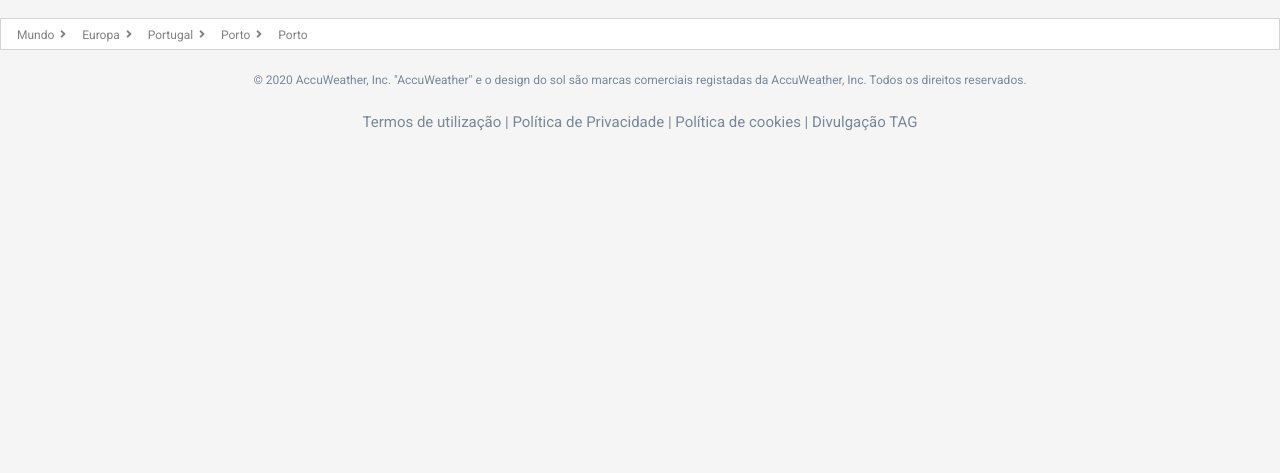
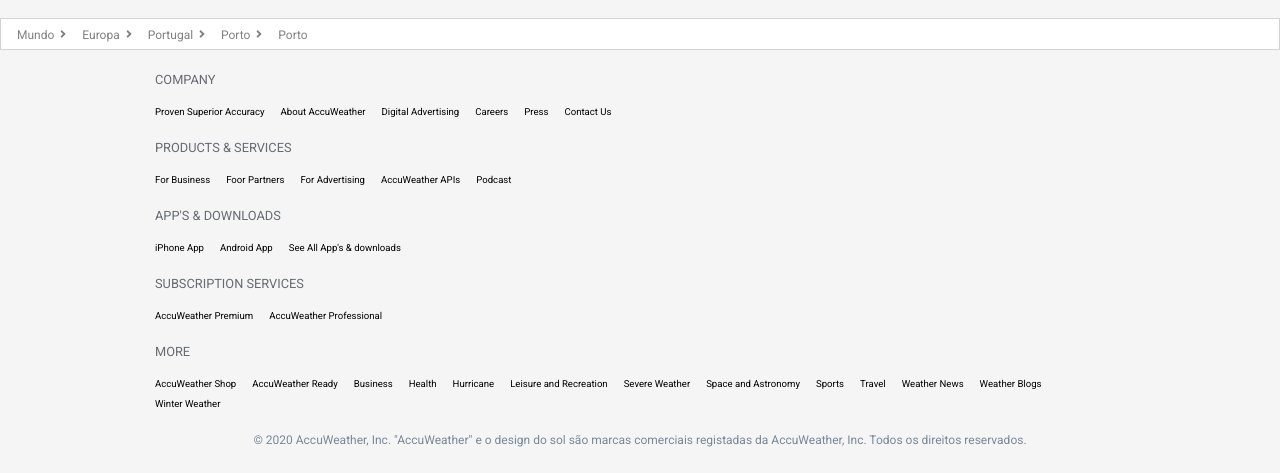
Before and after one commit to filipemmacedo/Accuweather-Project-, an Angular app: page / in a window 1280 px wide. Shown: the part 1012-1485 px from the top of the page. Before the commit the page ends 1162 px from the top, so only its background shows below. Built offline with nearby package versions, Linux system fonts and the light colour scheme; no server answers.

Commit message:
Added Sitemap feature

```diff
--- a/src/app/app.module.ts
+++ b/src/app/app.module.ts
@@ -20,6 +20,7 @@
 import { SidenavComponent } from './sidenav/sidenav.component';
 import { ListlinksComponent } from './listlinks/listlinks.component';
 import { TopstoriesComponent } from './topstories/topstories.component';
+import { SitemapComponent } from './sitemap/sitemap.component';
 
 @NgModule({
   declarations: [
@@ -38,6 +39,7 @@
     SidenavComponent,
     ListlinksComponent,
     TopstoriesComponent,
+    SitemapComponent,
   ],
   imports: [
     BrowserModule,
--- a/src/app/footer/footer.component.html
+++ b/src/app/footer/footer.component.html
@@ -11,7 +11,7 @@
 		<div class="tags"><a href="#">Porto</a> </div>
 	  </div>
 	</div>
-
+	<app-sitemap></app-sitemap>
 	<div class="footer-copyright">
 	  <span>
 		© 2020 AccuWeather, Inc. "AccuWeather" e o design do sol são marcas
--- /dev/null
+++ b/src/app/sitemap/sitemap.component.css
@@ -0,0 +1,58 @@
+*{
+    padding:0;
+    margin:0;
+    list-style-type: none;
+    text-decoration: none;
+    color:black;
+}
+
+.container--sitemap {
+    width: 100%;
+    max-width: 970px;
+    margin:auto;
+    height:auto;
+}
+
+.sitemap-title{
+    color:hsl(210, 6%, 42%);
+    font-size: 12px;
+    text-transform: uppercase;
+}
+
+.sitemap-categories {
+    display: flex;
+    justify-content: space-between;
+}
+
+.sitemap-links {
+    display: flex;
+    flex-direction: column;
+    flex-wrap: wrap;
+    font-size:11px;
+}
+
+@media only screen
+and (max-device-width : 1025px) {
+    .sitemap-categories {
+        display: flex;
+        flex-direction: column;
+    }
+
+    .sitemap-title{
+        font-size:.8rem;
+        text-transform: uppercase;
+    }
+
+    .sitemap-links {
+        display: flex;
+        flex-direction: row;
+        flex-wrap: wrap;
+        justify-content: flex-start;
+        margin-bottom: 1rem;
+    }
+
+    .sitemap-links li {
+        margin-right: 1rem;
+        font-size: .6rem;
+    }
+}
--- /dev/null
+++ b/src/app/sitemap/sitemap.component.html
@@ -0,0 +1,12 @@
+<div class="container--sitemap">
+    <ul class="sitemap-categories">
+      <li class="sitemap-options" *ngFor="let item of info">
+        <p class="sitemap-title">{{item.category}}</p>
+        <ul class="sitemap-links">
+          <li *ngFor="let option of item.links">
+            <a class="boxes" routerLink="{{option.url}}">{{option.label}}</a>
+          </li>
+        </ul>
+      </li>
+    </ul>
+</div>
--- /dev/null
+++ b/src/app/sitemap/sitemap.component.ts
@@ -0,0 +1,158 @@
+import { Component, OnInit } from '@angular/core';
+
+@Component({
+  selector: 'app-sitemap',
+  templateUrl: './sitemap.component.html',
+  styleUrls: ['./sitemap.component.css']
+})
+export class SitemapComponent implements OnInit {
+
+  constructor() { }
+
+  ngOnInit(): void {
+  }
+
+  info = [
+    {
+      category: 'Company',
+      links: [
+        {
+          url: '/',
+          label: 'Proven Superior Accuracy'
+        },
+        {
+          url: '/',
+          label: 'About AccuWeather'
+        },
+        {
+          url: '/',
+          label: 'Digital Advertising'
+        },
+        {
+          url: '/',
+          label: 'Careers'
+        },
+        {
+          url: '/',
+          label: 'Press'
+        },
+        {
+          url: '/',
+          label: 'Contact Us'
+        },
+      ]
+    },
+    {
+      category: 'Products & Services',
+      links: [
+        {
+          url: '/',
+          label: 'For Business'
+        },
+        {
+          url: '/',
+          label: 'Foor Partners'
+        },
+        {
+          url: '/',
+          label: 'For Advertising'
+        },
+        {
+          url: '/',
+          label: 'AccuWeather APIs'
+        },
+        {
+          url: '/',
+          label: 'Podcast'
+        },
+      ]
+    },
+    {
+      category: `App's & Downloads`,
+      links: [
+        {
+          url: '/',
+          label: 'iPhone App'
+        },
+        {
+          url: '/',
+          label: 'Android App'
+        },
+        {
+          url: '/',
+          label: `See All App's & downloads`
+        },
+      ]
+    },
+      {
+        category: 'Subscription Services',
+        links: [
+          {
+            url: '/',
+            label: 'AccuWeather Premium'
+          },
+          {
+            url: '/',
+            label: 'AccuWeather Professional'
+          },
+        ]
+      },
+      {
+      category: 'More',
+      links: [
+        {
+          url: '/',
+          label: 'AccuWeather Shop'
+        },
+        {
+          url: '/',
+          label: 'AccuWeather Ready'
+        },
+        {
+          url: '/',
+          label: 'Business'
+        },
+        {
+          url: '/',
+          label: 'Health'
+        },
+        {
+          url: '/',
+          label: 'Hurricane'
+        },
+        {
+          url: '/',
+          label: 'Leisure and Recreation'
+        },
+        {
+          url: '/',
+          label: 'Severe Weather '
+        },
+        {
+          url: '/',
+          label: 'Space and Astronomy'
+        },
+        {
+          url: '/',
+          label: 'Sports'
+        },
+        {
+          url: '/',
+          label: 'Travel'
+        },
+        {
+          url: '/',
+          label: 'Weather News'
+        },
+        {
+          url: '/',
+          label: 'Weather Blogs'
+        },
+        {
+          url: '/',
+          label: 'Winter Weather'
+        },
+      ]
+    }
+  ]
+}
--- a/src/styles.css
+++ b/src/styles.css
@@ -20,3 +20,5 @@
     margin-left: auto;
     margin-right: auto;
 }
+html, body { height: 100%; }
+body { margin: 0; font-family: Roboto, "Helvetica Neue", sans-serif; }
```
Also changed, not shown: 2 other files (tests, documents, lock files or other folders).
